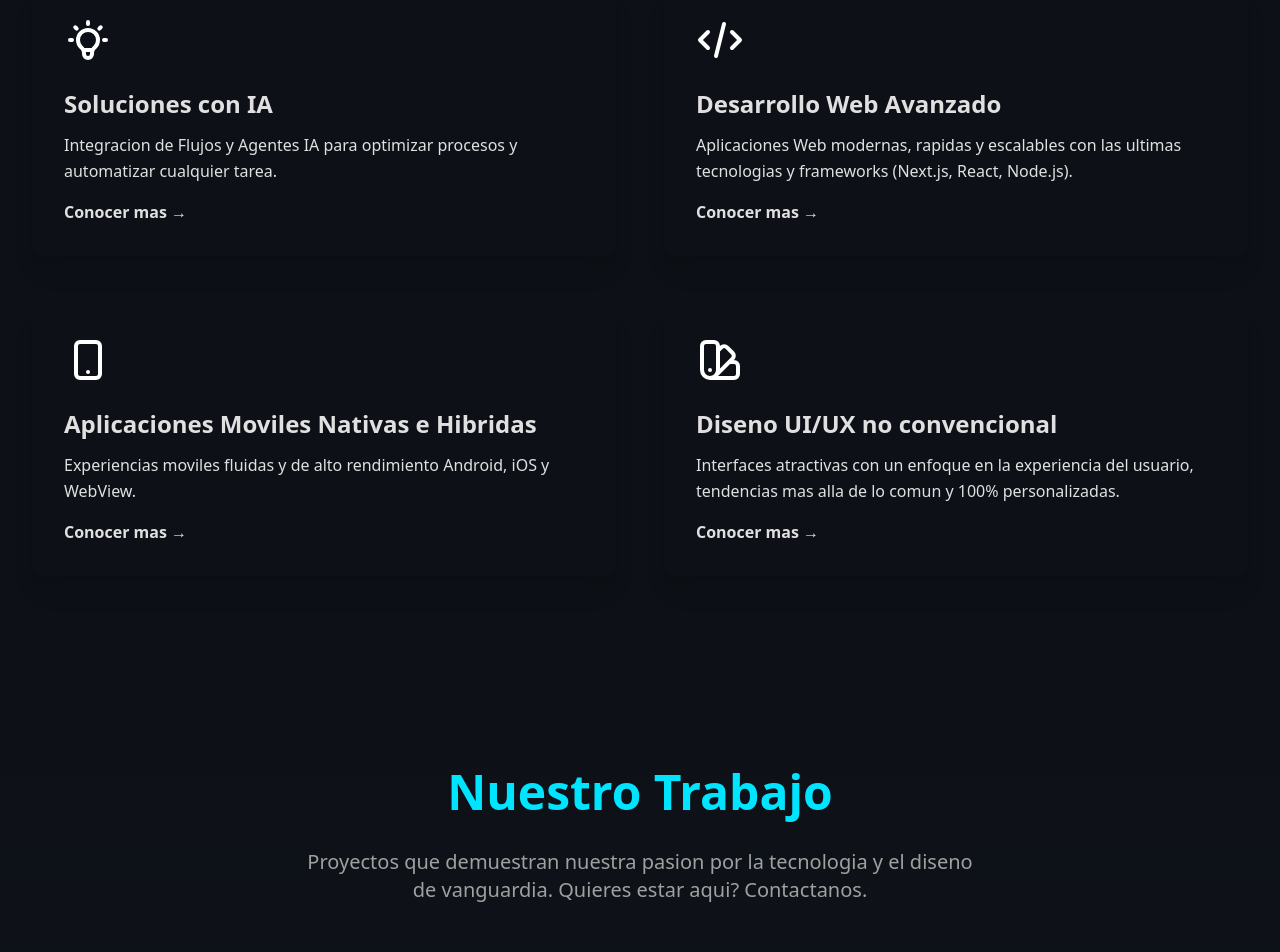
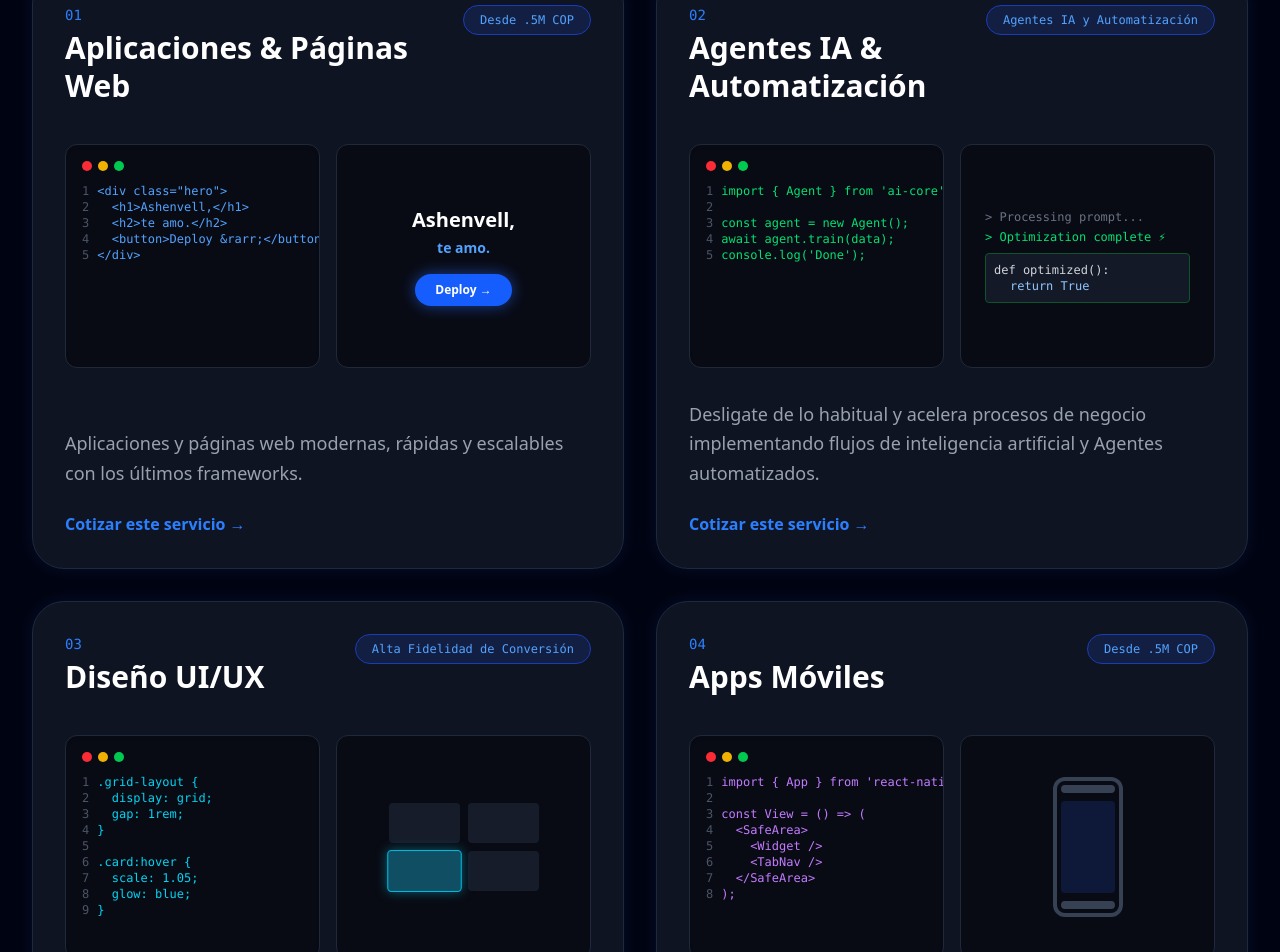
Before and after one commit to JSBHernandez/Ashenvell2, a Next.js app: page / in a window 1280 px wide. Shown: the part 1112-2064 px from the top of the page. Built offline with nearby package versions, Linux system fonts and the light colour scheme; no server answers.

Commit message:
Refactor ServicesSection to implement animations and improve service card structure

```diff
--- a/src/app/components/ServicesSection.tsx
+++ b/src/app/components/ServicesSection.tsx
@@ -1,76 +1,281 @@
-"use client"; // Para animaciones en scroll con Intersection Observer
+"use client";
 
 import { useEffect, useRef, useState } from 'react';
 import Link from 'next/link';
-import type { ServiceItem } from '@/types';
 import type { Locale } from '@/lib/i18n';
 
-// Iconos específicos para cada servicio
-const WebDevIcon = () => (
-  <svg className="w-12 h-12 text-white mb-4" fill="none" viewBox="0 0 24 24" stroke="currentColor">
-    <path strokeLinecap="round" strokeLinejoin="round" strokeWidth={2} d="M10 20l4-16m4 4l4 4-4 4M6 16l-4-4 4-4" />
-  </svg>
+// --- Custom Hooks ---
+const useTypingEffect = (text: string, speed: number = 50) => {
+  const [displayedText, setDisplayedText] = useState("");
+  const [isComplete, setIsComplete] = useState(false);
+
+  useEffect(() => {
+    let i = 0;
+    let timer: NodeJS.Timeout;
+    let restartTimeout: NodeJS.Timeout;
+
+    const startTyping = () => {
+      setDisplayedText("");
+      setIsComplete(false);
+      i = 0;
+
+      timer = setInterval(() => {
+        if (i < text.length) {
+          setDisplayedText(text.substring(0, i + 1));
+          i++;
+        } else {
+          clearInterval(timer);
+          setIsComplete(true);
+
+          restartTimeout = setTimeout(() => {
+            startTyping();
+          }, 3500);
+        }
+      }, speed);
+    };
+
+    const initialTimeout = setTimeout(startTyping, 500);
+
+    return () => {
+      clearTimeout(initialTimeout);
+      clearInterval(timer);
+      clearTimeout(restartTimeout);
+    };
+  }, [text, speed]);
+
+  return { displayedText, isComplete };
+};
+
+const MacControls = () => (
+  <div className="flex gap-1.5 mb-3">
+    <div className="w-2.5 h-2.5 rounded-full bg-red-500"></div>
+    <div className="w-2.5 h-2.5 rounded-full bg-yellow-500"></div>
+    <div className="w-2.5 h-2.5 rounded-full bg-green-500"></div>
+  </div>
 );
 
-const MobileIcon = () => (
-  <svg className="w-12 h-12 text-white mb-4" fill="none" viewBox="0 0 24 24" stroke="currentColor">
-    <path strokeLinecap="round" strokeLinejoin="round" strokeWidth={2} d="M12 18h.01M8 21h8a2 2 0 002-2V5a2 2 0 00-2-2H8a2 2 0 00-2 2v14a2 2 0 002 2z" />
-  </svg>
-);
-
-const DesignIcon = () => (
-  <svg className="w-12 h-12 text-white mb-4" fill="none" viewBox="0 0 24 24" stroke="currentColor">
-    <path strokeLinecap="round" strokeLinejoin="round" strokeWidth={2} d="M7 21a4 4 0 01-4-4V5a2 2 0 012-2h4a2 2 0 012 2v12a4 4 0 01-4 4zm0 0h12a2 2 0 002-2v-4a2 2 0 00-2-2h-2.343M11 7.343l1.657-1.657a2 2 0 012.828 0l2.829 2.829a2 2 0 010 2.828l-8.486 8.485M7 17h.01" />
-  </svg>
-);
-
-const AIIcon = () => (
-  <svg className="w-12 h-12 text-white mb-4" fill="none" viewBox="0 0 24 24" stroke="currentColor">
-    <path strokeLinecap="round" strokeLinejoin="round" strokeWidth={2} d="M9.663 17h4.673M12 3v1m6.364 1.636l-.707.707M21 12h-1M4 12H3m3.343-5.657l-.707-.707m2.828 9.9a5 5 0 117.072 0l-.548.547A3.374 3.374 0 0014 18.469V19a2 2 0 11-4 0v-.531c0-.895-.356-1.754-.988-2.386l-.548-.547z" />
-  </svg>
-);
-
-
-const serviceLinksEs: Record<string, string> = {
-  web: '/desarrollo-web',
-  mobile: '/aplicaciones-moviles',
-  uiux: '/diseno-ui-ux',
-  ai: '/soluciones-ia',
-};
-
-const serviceLinksEn: Record<string, string> = {
-  web: '/en/web-development',
-  mobile: '/en/mobile-apps',
-  uiux: '/en/ui-ux-design',
-  ai: '/en/ai-solutions',
-};
-
-const ServiceCard: React.FC<{
-  item: ServiceItem;
-  isVisible: boolean;
-  href: string;
-  ctaLabel: string;
-}> = ({ item, isVisible, href, ctaLabel }) => {
-  const IconComponent = item.id === 'web' ? WebDevIcon : item.id === 'mobile' ? MobileIcon : item.id === 'uiux' ? DesignIcon : AIIcon;
+const WebAnimation = () => {
+  const code = `<div class="hero">\n  <h1>Ashenvell,</h1>\n  <h2>te amo.</h2>\n  <button>Deploy &rarr;</button>\n</div>`;
+  const { displayedText, isComplete } = useTypingEffect(code, 60);
 
   return (
-    <Link href={href} className="block">
-      <div
-        className={`bg-brand-dark-secondary p-8 rounded-xl shadow-xl hover:shadow-glow-blue transition-all duration-500 transform hover:-translate-y-2 cursor-pointer ${isVisible ? 'animate-fade-in-up' : 'opacity-0'}`}
-      >
-        <div className="flex justify-center md:justify-start">
-          <IconComponent />
-        </div>
-        <h3 className="text-2xl font-semibold text-brand-blue-light mb-3 mt-2">{item.title}</h3>
-        <p className="text-brand-muted-text leading-relaxed">{item.description}</p>
-        <div className="mt-4 text-brand-blue hover:text-brand-blue-light transition-colors font-semibold">
-          {ctaLabel} →
+    <div className="flex flex-col lg:flex-row gap-4 w-full h-48 lg:h-56 mt-4">
+      <div className="flex-1 bg-[#090b14] rounded-xl p-4 border border-[#1e293b] font-mono text-xs overflow-hidden relative shadow-inner">
+        <MacControls />
+        <pre className="text-gray-300">
+          <code className="text-blue-400">
+            {displayedText.split('\n').map((line, i) => (
+              <span key={i} className="block"><span className="text-gray-600 mr-2 select-none">{i + 1}</span>{line}</span>
+            ))}
+            {!isComplete && <span className="inline-block w-2.5 h-4 bg-blue-500 animate-pulse align-middle ml-1"></span>}
+          </code>
+        </pre>
+      </div>
+      <div className="flex-1 bg-[#090b14] rounded-xl p-4 border border-[#1e293b] flex items-center justify-center relative overflow-hidden transition-all duration-700">
+        <div className="flex flex-col items-center text-center transition-opacity duration-500">
+          <h1 className="text-white font-bold text-xl mb-1">Ashenvell,</h1>
+          <h2 className="text-blue-400 font-semibold mb-4 text-sm">te amo.</h2>
+          <button className="bg-blue-600 text-white px-5 py-2 rounded-full text-xs font-semibold shadow-[0_0_15px_rgba(37,99,235,0.6)]">Deploy &rarr;</button>
         </div>
       </div>
-    </Link>
+    </div>
   );
 };
 
+const MobileAnimation = () => {
+  const code = `import { App } from 'react-native';\n\nconst View = () => (\n  <SafeArea>\n    <Widget />\n    <TabNav />\n  </SafeArea>\n);`;
+  const { displayedText, isComplete } = useTypingEffect(code, 50);
+
+  return (
+    <div className="flex flex-col lg:flex-row gap-4 w-full h-48 lg:h-56 mt-4">
+      <div className="flex-1 bg-[#090b14] rounded-xl p-4 border border-[#1e293b] font-mono text-xs overflow-hidden relative shadow-inner">
+        <MacControls />
+        <pre className="text-gray-300">
+          <code className="text-purple-400">
+            {displayedText.split('\n').map((line, i) => (
+               <span key={i} className="block"><span className="text-gray-600 mr-2 select-none">{i + 1}</span>{line}</span>
+            ))}
+            {!isComplete && <span className="inline-block w-2.5 h-4 bg-purple-500 animate-pulse align-middle ml-1"></span>}
+          </code>
+        </pre>
+      </div>
+      <div className="flex-1 bg-[#090b14] rounded-xl p-4 border border-[#1e293b] flex items-center justify-center relative">
+        <div className="w-[70px] h-[140px] rounded-xl border-[4px] border-gray-700 p-1 flex flex-col gap-2 transition-all duration-700">
+          <div className="w-full h-2 rounded bg-gray-700 mx-auto"></div>
+          <div className="w-full flex-1 rounded bg-blue-900/30 overflow-hidden relative">
+             <div className="absolute top-2 w-full flex justify-center"><div className="w-8 h-8 rounded-full border-2 border-blue-500/50 animate-ping"></div></div>
+          </div>
+          <div className="w-full h-2 rounded bg-gray-700 mt-auto"></div>
+        </div>
+      </div>
+    </div>
+  );
+};
+
+const UXAnimation = () => {
+  const code = `.grid-layout {\n  display: grid;\n  gap: 1rem;\n}\n\n.card:hover {\n  scale: 1.05;\n  glow: blue;\n}`;
+  const { displayedText, isComplete } = useTypingEffect(code, 40);
+
+  return (
+    <div className="flex flex-col lg:flex-row gap-4 w-full h-48 lg:h-56 mt-4">
+      <div className="flex-1 bg-[#090b14] rounded-xl p-4 border border-[#1e293b] font-mono text-xs overflow-hidden relative shadow-inner">
+        <MacControls />
+        <pre className="text-gray-300">
+          <code className="text-cyan-400">
+            {displayedText.split('\n').map((line, i) => (
+              <span key={i} className="block"><span className="text-gray-600 mr-2 select-none">{i + 1}</span>{line}</span>
+            ))}
+            {!isComplete && <span className="inline-block w-2.5 h-4 bg-cyan-500 animate-pulse align-middle ml-1"></span>}
+          </code>
+        </pre>
+      </div>
+      <div className="flex-1 bg-[#090b14] rounded-xl p-4 border border-[#1e293b] flex items-center justify-center relative">
+        <div className="grid grid-cols-2 gap-2 w-full max-w-[150px] transition-all duration-700">
+           <div className="h-10 bg-gray-800 rounded opacity-60"></div>
+           <div className="h-10 bg-gray-800 rounded opacity-60"></div>
+           <div className="h-10 bg-cyan-900 border border-cyan-500 rounded scale-105 shadow-[0_0_10px_rgba(6,182,212,0.5)]"></div>
+           <div className="h-10 bg-gray-800 rounded opacity-60"></div>
+        </div>
+      </div>
+    </div>
+  );
+};
+
+const AIAnimation = () => {
+  const code = `import { Agent } from 'ai-core';\n\nconst agent = new Agent();\nawait agent.train(data);\nconsole.log('Done');`;
+  const { displayedText, isComplete } = useTypingEffect(code, 40);
+
+  return (
+    <div className="flex flex-col lg:flex-row gap-4 w-full h-48 lg:h-56 mt-4">
+      <div className="flex-1 bg-[#090b14] rounded-xl p-4 border border-[#1e293b] font-mono text-xs overflow-hidden relative shadow-inner">
+        <MacControls />
+        <pre className="text-gray-300">
+          <code className="text-green-400">
+             {displayedText.split('\n').map((line, i) => (
+              <span key={i} className="block"><span className="text-gray-600 mr-2 select-none">{i + 1}</span>{line}</span>
+            ))}
+            {!isComplete && <span className="inline-block w-2.5 h-4 bg-green-500 animate-pulse align-middle ml-1"></span>}
+          </code>
+        </pre>
+      </div>
+      <div className="flex-1 bg-[#090b14] rounded-xl p-4 border border-[#1e293b] flex items-center justify-center relative">
+        <div className="w-full text-xs font-mono text-gray-500 text-left px-2">
+           <p className="mb-1">{'>'} Processing prompt...</p>
+           <p className="text-green-400 mb-1 transition-opacity duration-1000">{'>'} Optimization complete ⚡</p>
+           <div className="bg-gray-800/50 p-2 rounded mt-2 border border-green-900 transition-all duration-1000 delay-300">
+             <span className="text-gray-300 block">def optimized():</span>
+             <span className="text-blue-300 block pl-4">return True</span>
+           </div>
+        </div>
+      </div>
+    </div>
+  );
+};
+
+
+// --- Configuración de Datos ---
+type ServiceCodeType = 'web' | 'mobile' | 'uiux' | 'ai';
+
+type ServiceCustomItem = {
+  id: ServiceCodeType;
+  titleEsp: string;
+  titleEng: string;
+  descEsp: string;
+  descEng: string;
+  labelEsp: string;
+  labelEng: string;
+};
+
+const servicesData: ServiceCustomItem[] = [
+  {
+    id: 'web',
+    titleEsp: 'Aplicaciones & Páginas Web',
+    titleEng: 'Landings & Web',
+    descEsp: 'Aplicaciones y páginas web modernas, rápidas y escalables con los últimos frameworks.',
+    descEng: 'Modern Apps and Web Pages, fast and scalable with the latest frameworks.',
+    labelEsp: 'Desde .5M COP',
+    labelEng: 'Sites from  USD',
+  },
+  {
+    id: 'ai',
+    titleEsp: 'Agentes IA & Automatización',
+    titleEng: 'AI agents & Automation',
+    descEsp: 'Desligate de lo habitual y acelera procesos de negocio implementando flujos de inteligencia artificial y Agentes automatizados.',
+    descEng: 'Detach from the usual and speed up business processes by deploying artificial intelligence flows and Agents.',
+    labelEsp: 'Agentes IA y Automatización',
+    labelEng: 'AI Agents & Scripts',
+  },
+  {
+    id: 'uiux',
+    titleEsp: 'Diseño UI/UX',
+    titleEng: 'UI/UX Design',
+    descEsp: 'Interfaces que enamoran con un flujo de alta fidelidad 100% personalizados alejados de plantillas aburridas.',
+    descEng: 'Interfaces that spark love with zero boring templates and 100% customized workflows.',
+    labelEsp: 'Alta Fidelidad de Conversión',
+    labelEng: 'High-Fidelity Wireframing',
+  },
+  {
+    id: 'mobile',
+    titleEsp: 'Apps Móviles',
+    titleEng: 'Mobile Apps',
+    descEsp: 'iOS y Android. Apps nativas e híbridas de alto rendimiento que escalan conectando con tus clientes.',
+    descEng: 'iOS and Android. High-performance native & hybrid apps that scale mapping your user needs.',
+    labelEsp: 'Desde .5M COP',
+    labelEng: 'Apps from  USD',
+  }
+];
+
+const ServiceCard: React.FC<{
+  item: ServiceCustomItem;
+  index: number;
+  isVisible: boolean;
+  isEnglish: boolean;
+}> = ({ item, index, isVisible, isEnglish }) => {
+  const renderAnimation = () => {
+    switch (item.id) {
+      case 'web': return <WebAnimation />;
+      case 'mobile': return <MobileAnimation />;
+      case 'uiux': return <UXAnimation />;
+      case 'ai': return <AIAnimation />;
+      default: return null;
+    }
+  };
+
+  const numberFormat = (index + 1).toString().padStart(2, '0');
+  const title = isEnglish ? item.titleEng : item.titleEsp;
+  const desc = isEnglish ? item.descEng : item.descEsp;
+  const label = isEnglish ? item.labelEng : item.labelEsp;
+  const cta = isEnglish ? 'Get an estimate →' : 'Cotizar este servicio →';
+  const href = "#contact";
+
+  return (
+    <div
+      className="bg-[#0f1423] p-6 lg:p-8 rounded-[32px] shadow-[0_0_15px_rgba(30,58,138,0.2)] hover:shadow-[0_0_35px_rgba(59,130,246,0.3)] transition-all duration-500 transform border border-[#1e293b] hover:border-blue-900 h-full flex flex-col"
+    >
+      {/* Header (Labels y Títulos) */}
+      <div className="flex justify-between items-start mb-6 gap-4">
+        <div>
+           <span className="text-blue-500 font-mono text-sm block mb-1">{numberFormat}</span>
+           <h3 className="text-3xl font-bold text-white leading-tight">{title}</h3>
+        </div>
+        <div className="hidden sm:flex px-4 py-1.5 bg-blue-900/30 border border-blue-800 rounded-full shrink-0 text-center items-center">
+           <span className="text-blue-400 font-mono text-xs">{label}</span>
+        </div>
+      </div>
+
+      {/* Contenido animado (Centro dual-panel) */}
+      {renderAnimation()}
+
+      {/* Footer (Desc y CTA) */}
+      <div className="mt-auto pt-8">
+        <p className="text-gray-400 leading-relaxed mb-6 lg:text-lg">{desc}</p>
+        <Link href={href} className="text-blue-500 hover:text-blue-400 transition-colors font-semibold py-2">
+          {cta}
+        </Link>
+      </div>
+    </div>
+  );
+};
 
 type ServicesSectionProps = {
   locale?: Locale;
@@ -81,65 +286,8 @@ const ServicesSection: React.FC<ServicesSectionProps> = ({ locale = 'es' }) => {
   const cardRefs = useRef<(HTMLDivElement | null)[]>([]);
   const isEnglish = locale === 'en';
 
-  const servicesData: ServiceItem[] = isEnglish
-    ? [
-        {
-          id: 'ai',
-          icon: 'ai',
-          title: 'AI Solutions',
-          description: 'AI Workflows and Agents to optimize processes and automate tasks.',
-        },
-        {
-          id: 'web',
-          icon: 'code',
-          title: 'Advanced Web Development',
-          description: 'Modern, fast and scalable web applications with the latest technologies and frameworks (Next.js, React, Node.js).',
-        },
-        {
-          id: 'mobile',
-          icon: 'mobile',
-          title: 'Native & Hybrid Mobile Apps',
-          description: 'Smooth and high-performance mobile experiences for Android, iOS and WebView.',
-        },
-        {
-          id: 'uiux',
-          icon: 'design',
-          title: 'Non-conventional UI/UX Design',
-          description: 'Attractive interfaces with a focus on user experience, beyond common trends and 100% customized.',
-        }
-      ]
-    : [
-        {
-          id: 'ai',
-          icon: 'ai',
-          title: 'Soluciones con IA',
-          description: 'Integracion de Flujos y Agentes IA para optimizar procesos y automatizar cualquier tarea.',
-        },
-        {
-          id: 'web',
-          icon: 'code',
-          title: 'Desarrollo Web Avanzado',
-          description: 'Aplicaciones Web modernas, rapidas y escalables con las ultimas tecnologias y frameworks (Next.js, React, Node.js).',
-        },
-        {
-          id: 'mobile',
-          icon: 'mobile',
-          title: 'Aplicaciones Moviles Nativas e Hibridas',
-          description: 'Experiencias moviles fluidas y de alto rendimiento Android, iOS y WebView.',
-        },
-        {
-          id: 'uiux',
-          icon: 'design',
-          title: 'Diseno UI/UX no convencional',
-          description: 'Interfaces atractivas con un enfoque en la experiencia del usuario, tendencias mas alla de lo comun y 100% personalizadas.',
-        }
-      ];
-
-  const serviceLinks = isEnglish ? serviceLinksEn : serviceLinksEs;
-
   useEffect(() => {
     const currentRefs = cardRefs.current;
-
     const observer = new IntersectionObserver(
       (entries) => {
         entries.forEach((entry) => {
@@ -163,24 +311,30 @@ const ServicesSection: React.FC<ServicesSectionProps> = ({ locale = 'es' }) => {
     };
   }, []);
 
-
   return (
-    <section id="services" className="py-20 md:py-28 bg-brand-dark">
-      <div className="container mx-auto px-4 sm:px-6 lg:px-8">
-        <h2 className="section-title">{isEnglish ? 'Our Services' : 'Nuestros Servicios'}</h2>
-        <p className="section-subtitle">
-          {isEnglish
-            ? 'We transform ideas into digital reality with your own personalized approach and brand identity.'
-            : 'Transformamos ideas en realidad digital con tu propio enfoque personalizado e identidad de marca.'}
-        </p>
-        <div className="grid grid-cols-1 md:grid-cols-2 lg:grid-cols-2 gap-8 md:gap-12">
+    <section id="services" className="py-20 md:py-28 bg-[#000412]">
+      <div className="container mx-auto px-4 sm:px-6 lg:px-8 max-w-7xl">
+        <div className="flex flex-col md:flex-row justify-between items-start md:items-end mb-16">
+          <div className="max-w-xl">
+            <span className="text-blue-500 font-mono text-sm mb-4 block">Las maravillas que hacemos, no es ego, es la realidad</span>
+            <h2 className="text-4xl md:text-5xl lg:text-7xl font-bold text-white whitespace-nowrap">
+              {isEnglish ? 'Our Services.' : 'Nuestros Servicios.'}
+            </h2>
+          </div>
+          <p className="text-gray-400 text-lg md:text-xl max-w-md mt-6 md:mt-0 text-left">
+            {isEnglish
+              ? 'We give solutions to your problems, and if you don\'t have any, we create one and solve it.'
+              : 'Le damos solución a tus problemas, y si no tienes problemas te creamos uno y lo solucionamos.'}
+          </p>
+        </div>
+        <div className="grid grid-cols-1 lg:grid-cols-2 gap-6 lg:gap-8">
           {servicesData.map((service, index) => (
-            <div key={service.id} id={`service-${service.id}`} ref={el => { cardRefs.current[index] = el; }}>
+            <div key={service.id} id={`service-${index}`} className="h-full" ref={el => { cardRefs.current[index] = el; }}>
               <ServiceCard
                 item={service}
-                href={serviceLinks[service.id]}
-                ctaLabel={isEnglish ? 'Learn more' : 'Conocer mas'}
-                isVisible={!!visibleCards[`service-${service.id}`]}
+                index={index}
+                isEnglish={isEnglish}
+                isVisible={!!visibleCards[`service-${index}`]}
               />
             </div>
           ))}
--- a/src/app/layout.tsx
+++ b/src/app/layout.tsx
@@ -1,5 +1,5 @@
 import type { Metadata } from "next";
-import { Exo_2, Roboto_Mono } from "next/font/google";
+import { Space_Grotesk, Roboto_Mono } from "next/font/google";
 import Script from "next/script";
 import { Analytics } from "@vercel/analytics/next";
 import { DEFAULT_OG_IMAGE, SITE_NAME, SITE_URL } from "@/lib/seo";
@@ -10,10 +10,10 @@ import LanguageSwitcher from "./components/LanguageSwitcher";
 
 const GA_ID = process.env.NEXT_PUBLIC_GA_ID;
 
-const exo2 = Exo_2({
+const spaceGrotesk = Space_Grotesk({
   subsets: ["latin"],
   weight: ['300', '400', '500', '600', '700'],
-  variable: "--font-exo2",
+  variable: "--font-space-grotesk",
   display: 'swap',
   preload: true,
 });
@@ -119,7 +119,7 @@ export default function RootLayout({
   };
 
   return (
-    <html lang="es" className={`${exo2.variable} ${robotoMono.variable} scroll-smooth`} suppressHydrationWarning>
+    <html lang="es" className={`${spaceGrotesk.variable} ${robotoMono.variable} scroll-smooth`} suppressHydrationWarning>
       <body className="bg-brand-dark text-brand-light-text antialiased selection:bg-brand-blue selection:text-white">
         {GA_ID && (
           <>
--- a/tailwind.config.ts
+++ b/tailwind.config.ts
@@ -18,7 +18,7 @@ const config: Config = {
         'brand-muted-text': '#A0A0A0', // Texto secundario o silenciado
       },
       fontFamily: {
-        sans: ['"Exo 2"', 'sans-serif'], // Fuente futurista, asegúrate de importarla
+        sans: ['var(--font-space-grotesk)', 'sans-serif'],
         mono: ['"Roboto Mono"', 'monospace'],
       },
       animation: {
```
